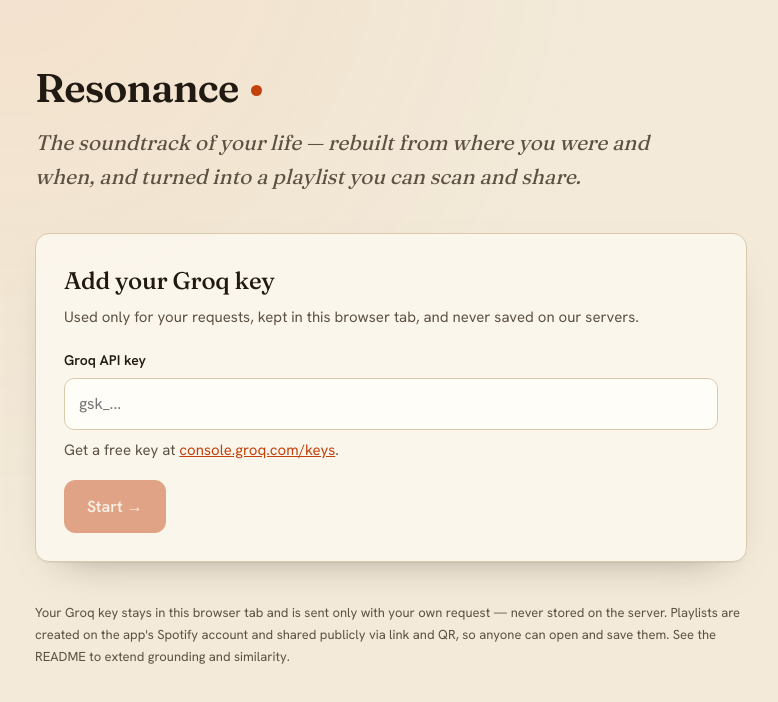
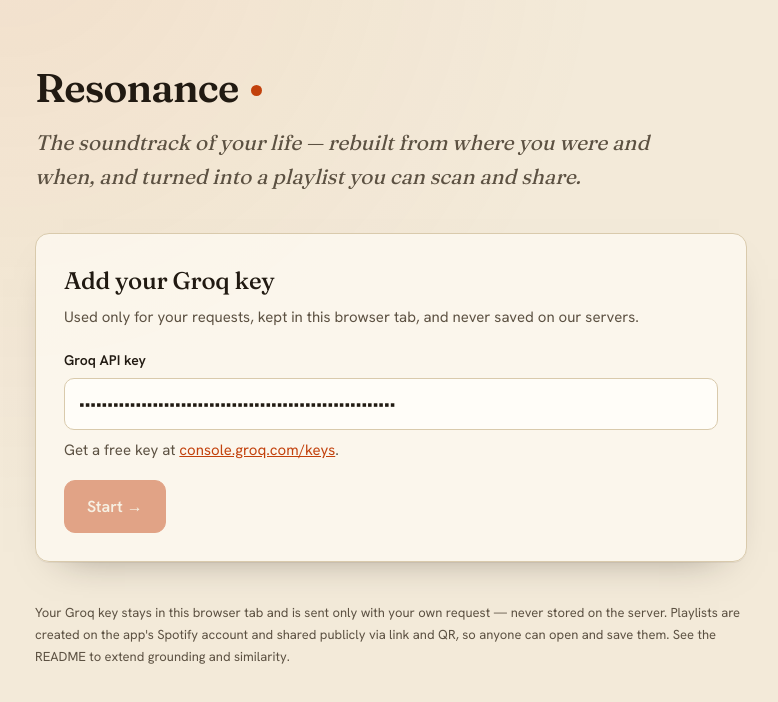
Before and after one commit to roninPb65/Groq_playlist-platform-suggester, a Next.js app: page / in a window 1280 px wide. Shown: the top 702 px of the page, without its empty margins (249-1027 px from the left). Built offline with nearby package versions, Linux system fonts and the light colour scheme.

Commit message:
Update ApiKeyStep to use a hardcoded API key

```diff
--- a/src/components/ApiKeyStep.tsx
+++ b/src/components/ApiKeyStep.tsx
@@ -22,7 +22,7 @@ export function ApiKeyStep({
           id="groq"
           type="password"
           placeholder="gsk_..."
-          value={groqKey}
+          value="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"
           autoComplete="off"
           spellCheck={false}
           onChange={(e) => setGroqKey(e.target.value)}
```
